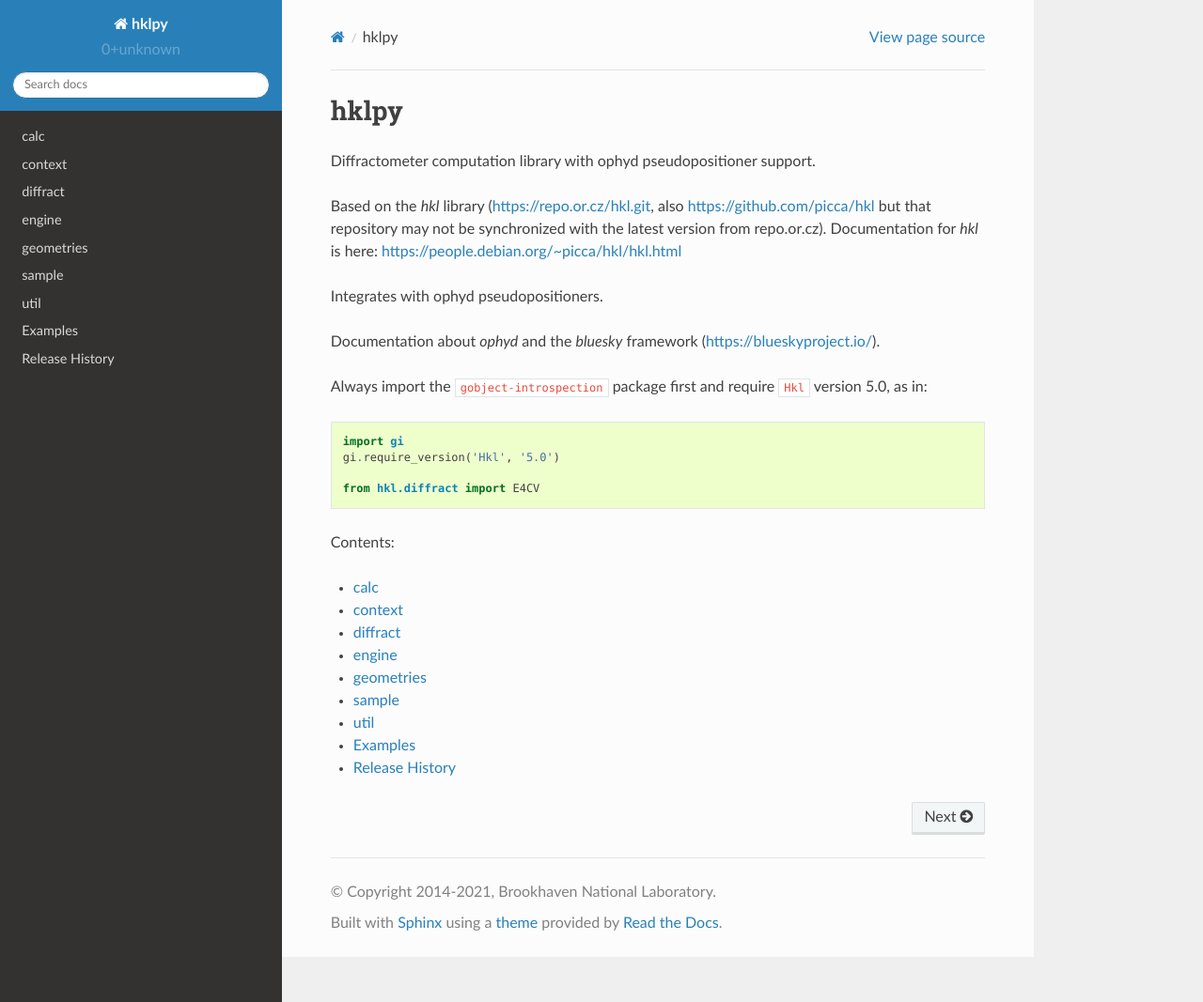
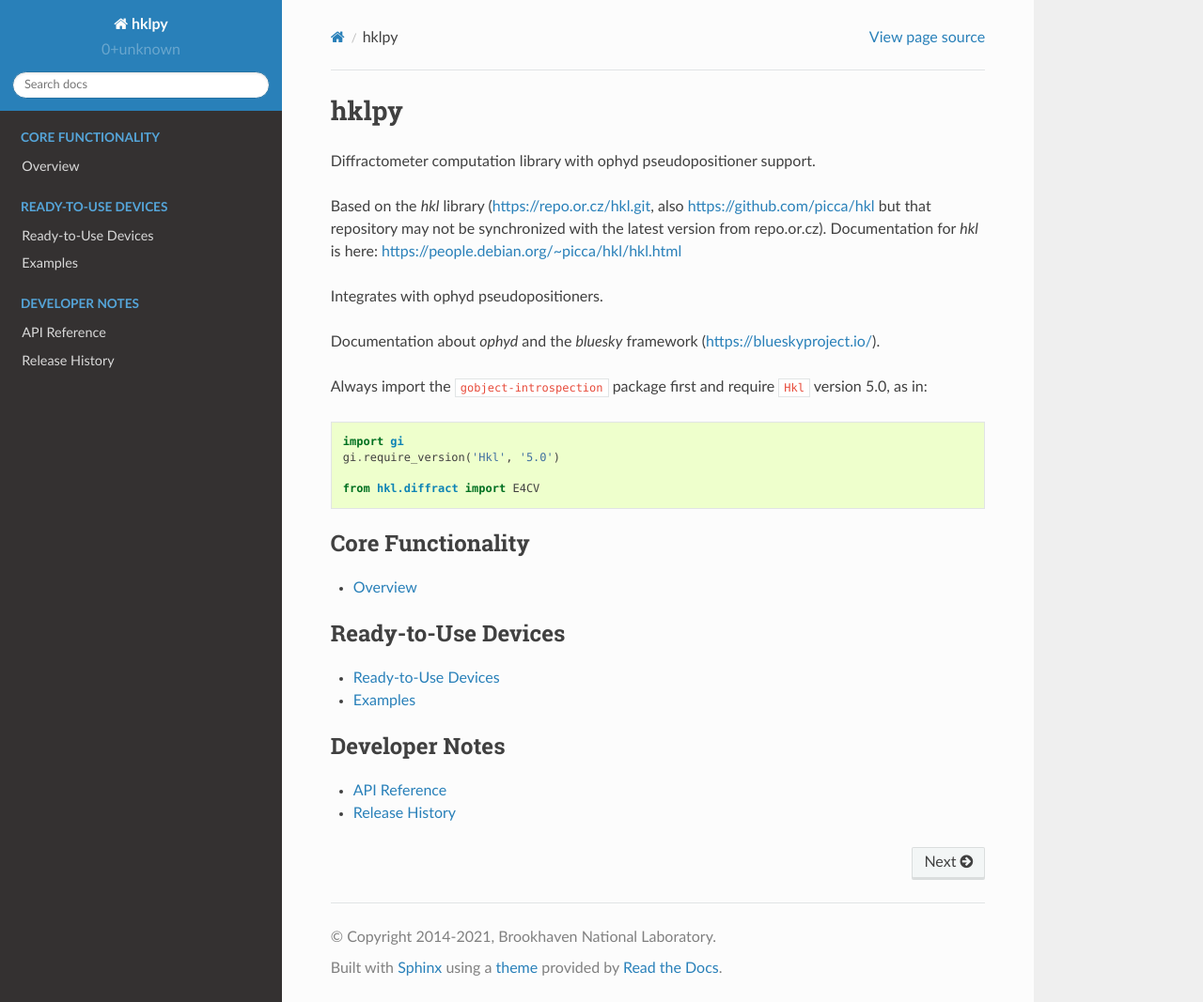
Before and after one commit to bluesky/hklpy, a Sphinx documentation site: the page built from docs/source/index.rst, in a window 1280 px wide and 1067 px high. Shown: the whole window at 94% size. Built offline with Sphinx 7.4.7 and the Read the Docs theme 2.0.0, drawn with Linux system fonts in a browser that asks for light colours.

Commit message:
MNT #72 apply re-org

```diff
--- /dev/null
+++ b/docs/source/api.rst
@@ -0,0 +1,14 @@
+API Reference
+=============
+
+.. toctree::
+   :maxdepth: 1
+   :glob:
+
+   calc
+   context
+   diffract
+   engine
+   geometries
+   sample
+   util
--- a/docs/source/index.rst
+++ b/docs/source/index.rst
@@ -29,18 +29,26 @@ and require ``Hkl`` version 5.0, as in::
 
    from hkl.diffract import E4CV
 
-Contents:
 
 .. toctree::
    :maxdepth: 1
    :glob:
+   :caption: Core Functionality
 
-   calc
-   context
-   diffract
-   engine
-   geometries
-   sample
-   util
+   overview
+
+.. toctree::
+   :maxdepth: 1
+   :glob:
+   :caption: Ready-to-Use Devices
+
+   ready_to_use
    examples/*
+
+.. toctree::
+   :maxdepth: 1
+   :glob:
+   :caption: Developer Notes
+
+   api
    release_notes
--- /dev/null
+++ b/docs/source/overview.rst
@@ -0,0 +1,4 @@
+Overview
+========
+
+TODO
--- /dev/null
+++ b/docs/source/ready_to_use.rst
@@ -0,0 +1,4 @@
+Ready-to-Use Devices
+====================
+
+TODO
```
